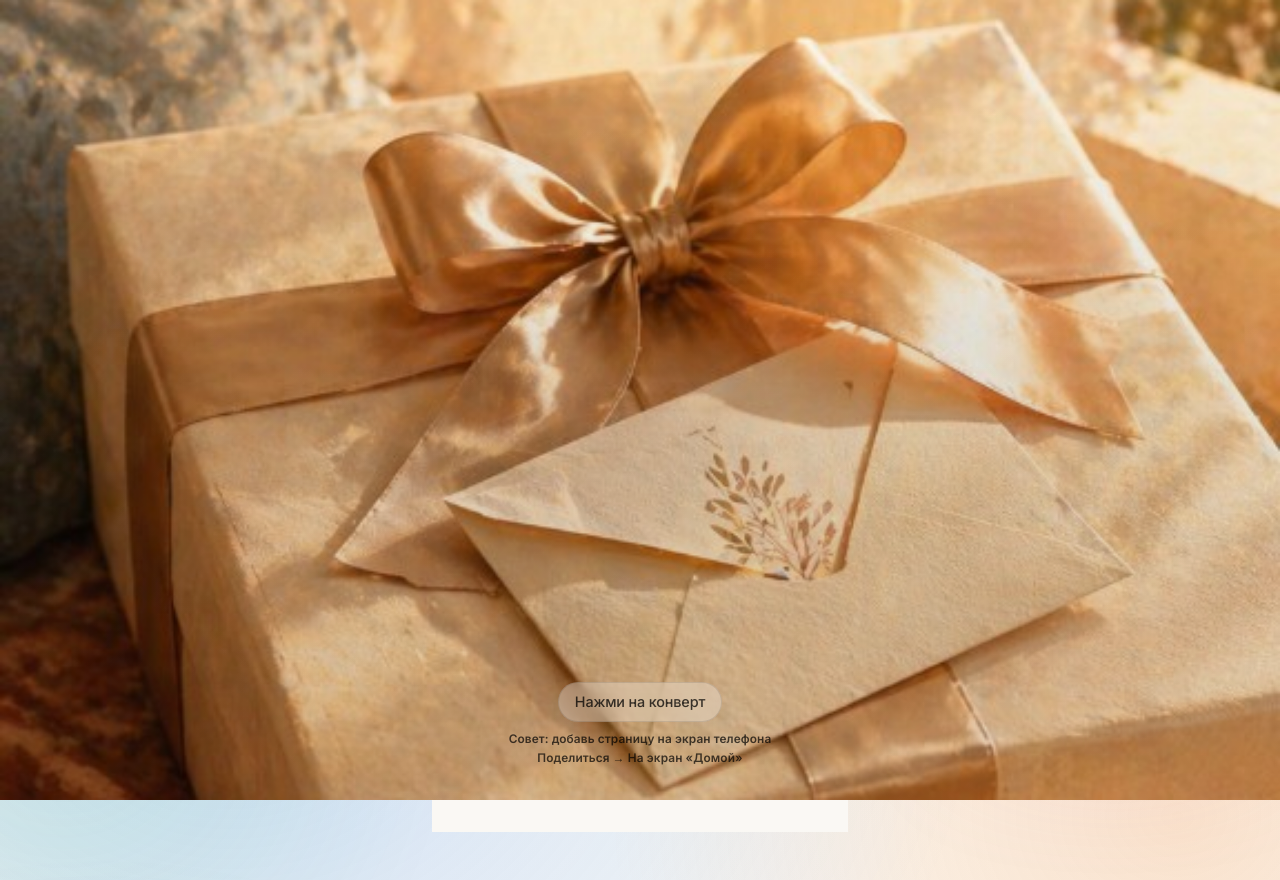
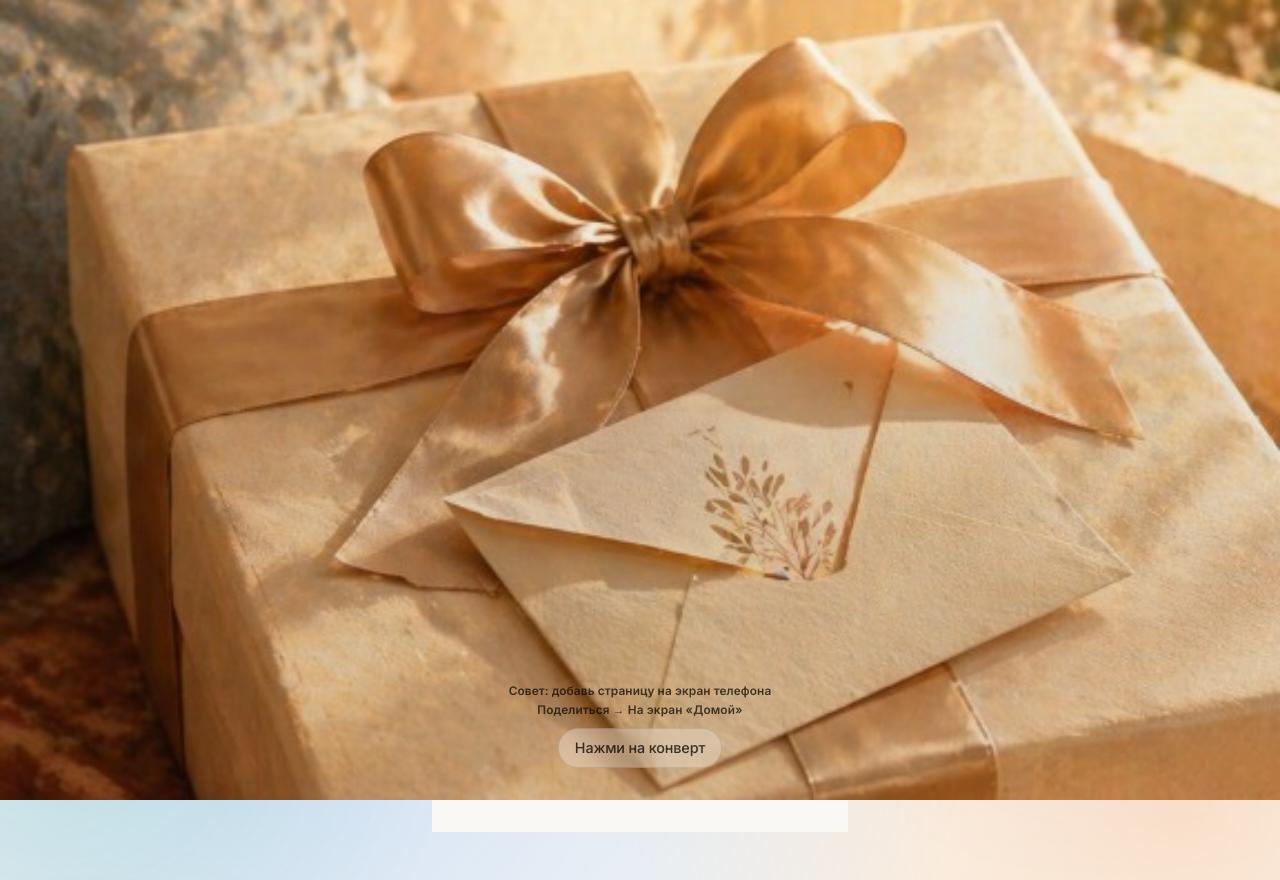
Before and after one commit to m05v08-gif/Nikitabirthday, a Next.js app: page / in a window 1280 px wide. Built offline with nearby package versions, Linux system fonts and the light colour scheme.

Commit message:
Intro: move add-to-home tip above hint

```diff
--- a/src/components/gift-intro-screen.tsx
+++ b/src/components/gift-intro-screen.tsx
@@ -27,12 +27,12 @@ export function GiftIntroScreen({ onOpenEnvelope }: GiftIntroScreenProps) {
       <div className="pointer-events-none absolute inset-x-0 bottom-0 z-10 pb-[max(64px,calc(env(safe-area-inset-bottom)_+_48px))]">
         <div className="mx-auto w-full max-w-[430px] px-6">
           <div className="mx-auto grid w-fit justify-items-center gap-2">
-            <div className="intro-hint w-fit rounded-full border border-black/10 bg-white/30 px-4 py-2 text-[0.9rem] font-medium tracking-[-0.01em] text-black/75 backdrop-blur-md">
-              Нажми на конверт
-            </div>
             <div className="text-center text-[0.74rem] font-semibold leading-relaxed tracking-[0.01em] text-black/70">
               <span className="block">Совет: добавь страницу на экран телефона</span>
               <span className="block">Поделиться → На экран «Домой»</span>
+            </div>
+            <div className="intro-hint w-fit rounded-full border border-black/10 bg-white/30 px-4 py-2 text-[0.9rem] font-medium tracking-[-0.01em] text-black/75 backdrop-blur-md">
+              Нажми на конверт
             </div>
           </div>
         </div>
```
